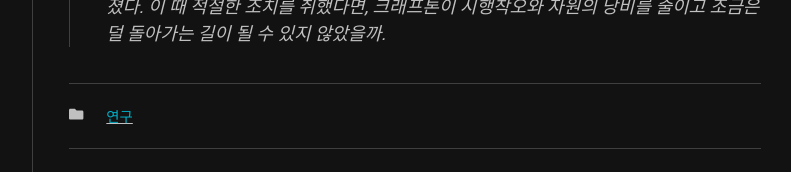
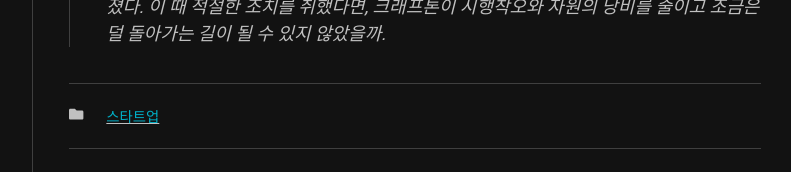
Before and after one commit to honggkang/honggkang.github.io, a Jekyll site: the page built from _posts/2021-11-17-krafton1.md, in a window 1280 px wide. Shown: the part 4828-5000 px from the top of the page, without its empty margins (357-1148 px from the left). Built offline with Jekyll 4.4.1, drawn with Linux system fonts in a browser that asks for light colours; nearby versions of some CDN libraries; some web fonts are replaced; comment, search, counter and statistics services are not loaded.

Commit message:
krafton1 category revised

```diff
--- a/_posts/2021-11-17-krafton1.md
+++ b/_posts/2021-11-17-krafton1.md
@@ -2,7 +2,7 @@
 layout: post
 toc: true
 title: 크래프톤 (1)
-categories: 연구
+categories: 스타트업
 comments: true
 author: Hong-Gu Kang
 ---
```
